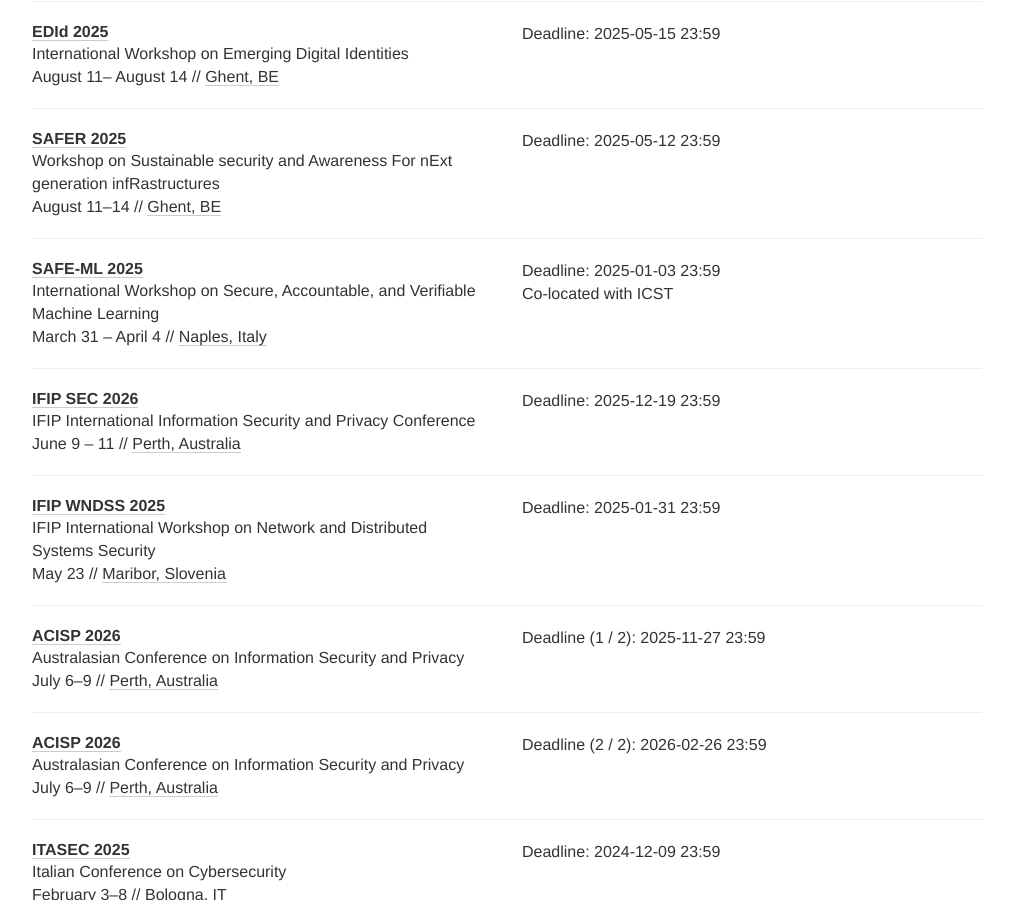
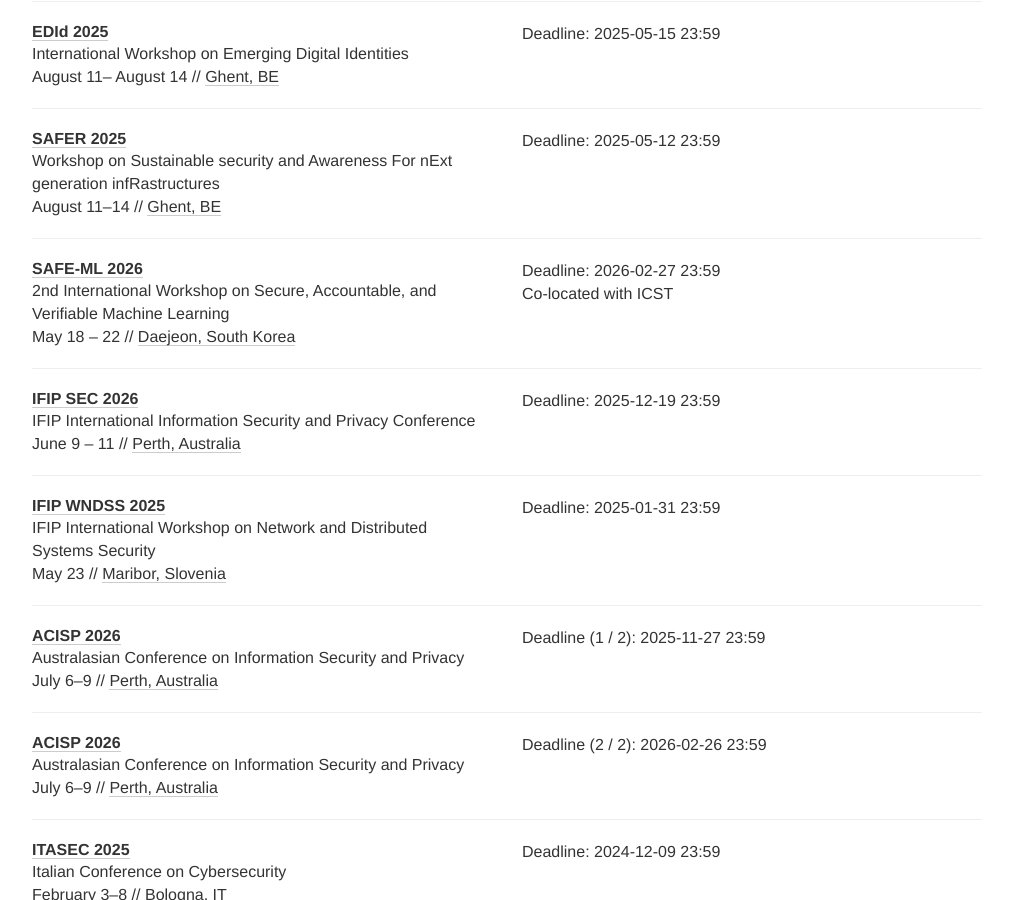
Before and after one commit to sec-deadlines/sec-deadlines.github.io, a Jekyll site: the page built from index.html, in a window 1280 px wide and 900 px high, scrolled down 4003 px. Shown: the whole window, without its empty margins (133-1146 px from the left). Built offline with Jekyll 4.4.1, drawn with Linux system fonts in a browser that asks for light colours; nearby versions of some CDN libraries; comment, search, counter and statistics services are not loaded.

Commit message:
Update conferences.yml
Updated SAFE-ML info

```diff
--- a/_data/conferences.yml
+++ b/_data/conferences.yml
@@ -239,13 +239,13 @@
   tags: [SEC, PRIV, SHOP]
 
 - name: SAFE-ML
-  description: International Workshop on Secure, Accountable, and Verifiable Machine Learning
-  year: 2025
-  link: https://conf.researchr.org/home/icst-2025/safe-ml-2025
+  description: 2nd International Workshop on Secure, Accountable, and Verifiable Machine Learning
+  year: 2026
+  link: https://conf.researchr.org/home/icst-2026/safe-ml-2026
   comment: Co-located with ICST
-  deadline: ["2025-01-03 23:59"]
-  date: March 31 - April 4
-  place: Naples, Italy
+  deadline: ["2026-02-27 23:59"]
+  date: May 18 - 22
+  place: Daejeon, South Korea
   tags: [SEC, PRIV, SHOP]
 
 - name: IFIP SEC
```
